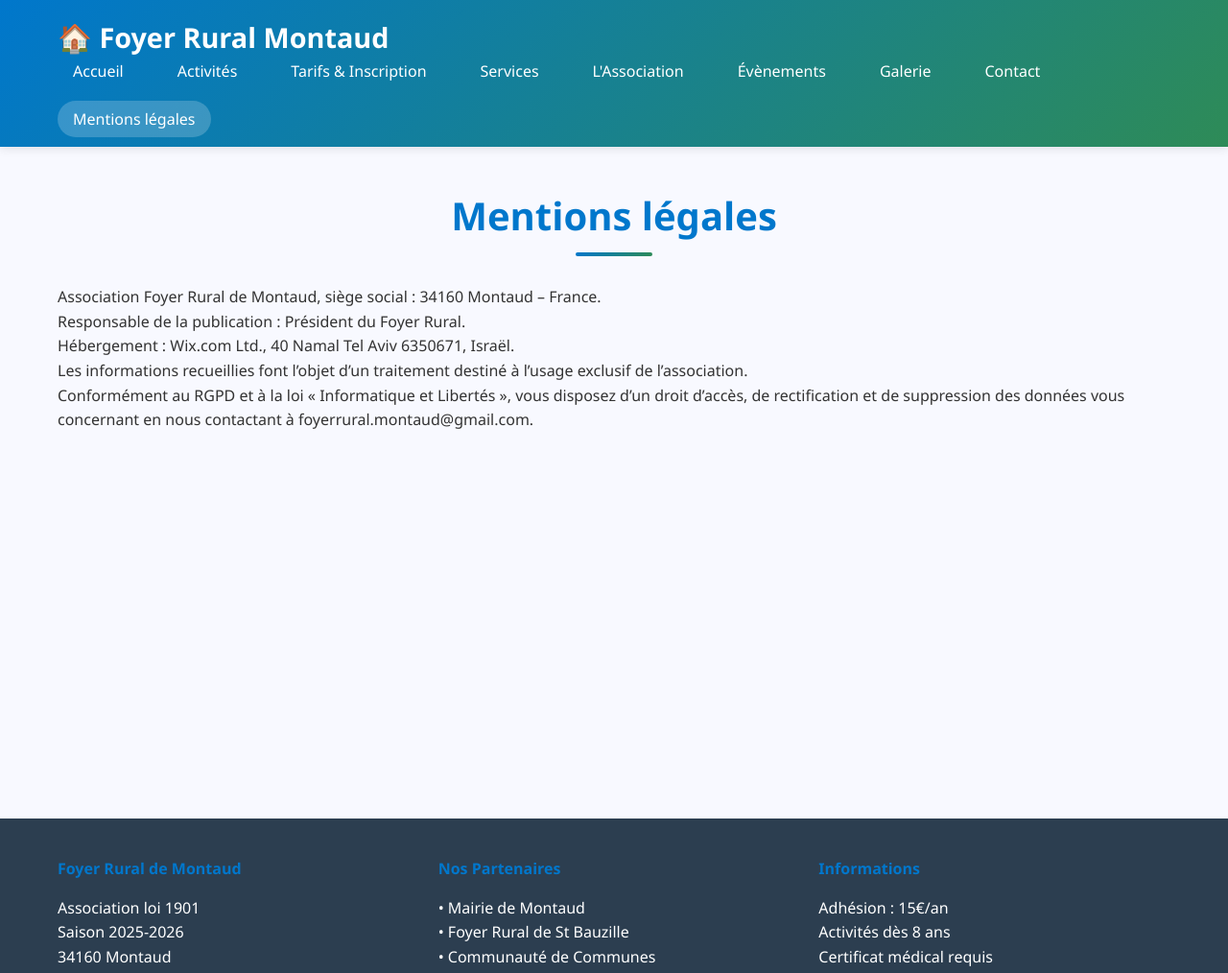
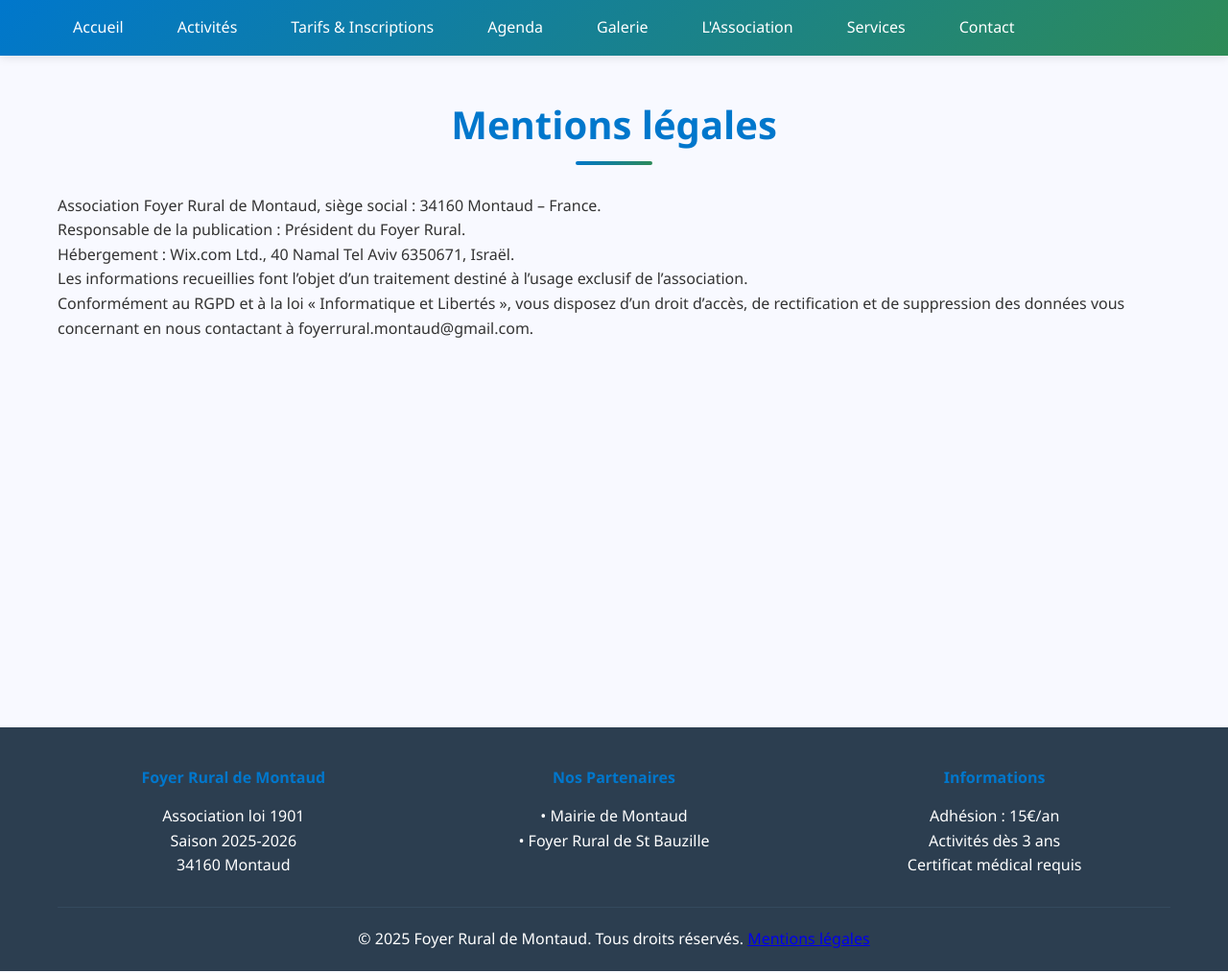
Before and after one commit to Kayhalan/Fr-Montaud, a plain HTML site: page mentions-legales.html in a window 1280 px wide. Shown: the top 1014 px of the page at 96% size. Drawn offline with Linux system fonts and the light colour scheme.

Commit message:
Update mentions-legales.html

```diff
--- a/mentions-legales.html
+++ b/mentions-legales.html
@@ -1,77 +1,61 @@
 <!DOCTYPE html>
+
 <html lang="fr">
 <head>
-    <meta charset="UTF-8">
-    <meta name="viewport" content="width=device-width, initial-scale=1.0">
+<meta charset="utf-8"/>
+<meta content="width=device-width, initial-scale=1.0" name="viewport"/>
 <title>Mentions Légales</title>
-    <meta name="description" content="Foyer Rural de Montaud: activités sportives, culturelles, loisirs à Montaud, Hérault.">
-    <link rel="stylesheet" href="css/style.css">
-    <link rel="canonical" href="https://www.foyer-rural-montaud.com/">
-    <meta property="og:type" content="website">
-    <meta property="og:title" content="Mentions Légales">
-    <meta property="og:description" content="Découvrez nos activités et services à Montaud.">
-    <meta property="og:url" content="https://www.foyer-rural-montaud.com/">
-    <meta property="og:site_name" content="Foyer Rural de Montaud">
+<meta content="Foyer Rural de Montaud: activités sportives, culturelles, loisirs à Montaud, Hérault." name="description"/>
+<link href="css/style.css" rel="stylesheet"/>
+<link href="https://www.foyer-rural-montaud.com/" rel="canonical"/>
+<meta content="website" property="og:type"/>
+<meta content="Mentions Légales" property="og:title"/>
+<meta content="Découvrez nos activités et services à Montaud." property="og:description"/>
+<meta content="https://www.foyer-rural-montaud.com/" property="og:url"/>
+<meta content="Foyer Rural de Montaud" property="og:site_name"/>
 </head>
 <body>
-
 <header>
 <nav class="container">
-        <a href="index.html" class="logo">🏠 Foyer Rural Montaud</a>
-        <ul class="nav-links">
-            <li><a href="index.html">Accueil</a></li>
-            <li><a href="activites.html">Activités</a></li>
-            <li><a href="tarifs.html">Tarifs &amp; Inscription</a></li>
-            <li><a href="services.html">Services</a></li>
-            <li><a href="association.html">L'Association</a></li>
-            <li><a href="evenements.html">Évènements</a></li>
-            <li><a href="galerie.html">Galerie</a></li>
-            <li><a href="contact.html">Contact</a></li>
-            <li><a href="mentions-legales.html">Mentions légales</a></li>
-        </ul>
+
+<ul class="nav-links"><li><a href="index.html">Accueil</a></li><li><a href="activites.html">Activités</a></li><li><a href="tarifs.html">Tarifs &amp; Inscriptions</a></li><li><a href="evenements.html">Agenda</a></li><li><a href="galerie.html">Galerie</a></li><li><a href="association.html">L'Association</a></li><li><a href="services.html">Services</a></li><li><a href="contact.html">Contact</a></li></ul>
 </nav>
 </header>
-
 <main class="container">
-
 <h1 class="section-title">Mentions légales</h1>
-        <p>Association Foyer Rural de Montaud, siège social : 34160 Montaud – France.<br>
-        Responsable de la publication : Président du Foyer Rural.<br>
-        Hébergement : Wix.com Ltd., 40 Namal Tel Aviv 6350671, Israël.<br>
-        Les informations recueillies font l’objet d’un traitement destiné à l’usage exclusif de l’association.<br>
+<p>Association Foyer Rural de Montaud, siège social : 34160 Montaud – France.<br/>
+        Responsable de la publication : Président du Foyer Rural.<br/>
+        Hébergement : Wix.com Ltd., 40 Namal Tel Aviv 6350671, Israël.<br/>
+        Les informations recueillies font l’objet d’un traitement destiné à l’usage exclusif de l’association.<br/>
         Conformément au RGPD et à la loi « Informatique et Libertés », vous disposez d’un droit d’accès, de rectification et de suppression des données vous concernant en nous contactant à foyerrural.montaud@gmail.com.</p>
-
 </main>
-
 <footer>
 <div class="container">
 <div class="footer-content">
-            <div class="footer-section">
+<div class="footer-section" style="text-align: center">
 <h4>Foyer Rural de Montaud</h4>
-                <p>Association loi 1901<br>
-                Saison 2025-2026<br>
+<p>Association loi 1901<br/>
+                Saison 2025-2026<br/>
                 34160 Montaud</p>
 </div>
-            <div class="footer-section">
+<div class="footer-section" style="text-align: center">
 <h4>Nos Partenaires</h4>
-                <p>• Mairie de Montaud<br>
-                • Foyer Rural de St Bauzille<br>
-                • Communauté de Communes</p>
+<p><a href="https://www.montaud34.fr/"></a>• Mairie de Montaud<br/>
+<a href="https://www.saintbauzilledemontmel.fr/associations/foyer-rural/"></a>• Foyer Rural de St Bauzille<br/>
 </div>
-            <div class="footer-section">
+<div class="footer-section" style="text-align: center">
 <h4>Informations</h4>
-                <p>Adhésion : 15€/an<br>
-                Activités dès 8 ans<br>
+<p>Adhésion : 15€/an<br/>
+                Activités dès 3 ans<br/>
                 Certificat médical requis</p>
 </div>
 </div>
 <div style="text-align: center; padding-top: 20px; border-top: 1px solid #34495e;">
-            <p>&copy; 2025 Foyer Rural de Montaud. Tous droits réservés.</p>
+<p>© 2025 Foyer Rural de Montaud. Tous droits réservés. <a href="mentions-legales.html">Mentions légales</a></p>
 </div>
 </div>
 </footer>
 <script src="js/activities.js"></script>
 <script src="js/main.js"></script>
-
 </body>
 </html>
```
Lines whose indentation alone changed are shown as unchanged.
